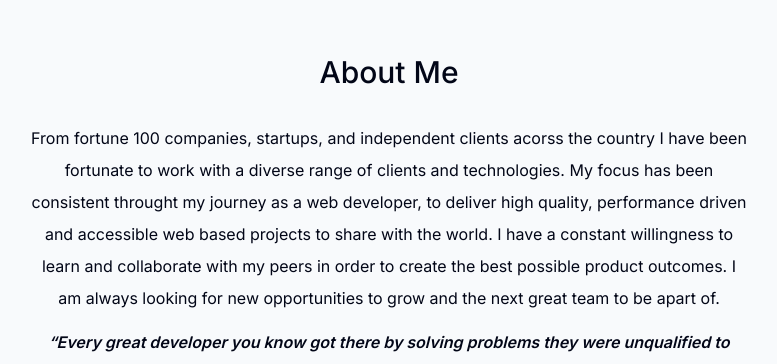
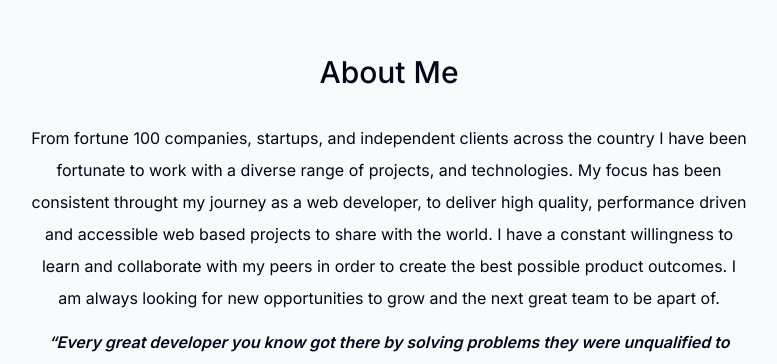
Before and after one commit to AustinPerez760/portfolio-website, a Next.js app: page / in a window 1280 px wide. Shown: the part 1020-1384 px from the top of the page, without its empty margins (251-1028 px from the left). Built offline with nearby package versions, Linux system fonts and the light colour scheme; no server answers.

Commit message:
fixed typo in about section

```diff
--- a/components/about.tsx
+++ b/components/about.tsx
@@ -17,8 +17,8 @@ export default function About() {
 			id='about'>
 			<SectionHeading>About me</SectionHeading>
 			<p className='mb-3 dark:text-white'>
-				From fortune 100 companies, startups, and independent clients acorss the
-				country I have been fortunate to work with a diverse range of clients
+				From fortune 100 companies, startups, and independent clients across the
+				country I have been fortunate to work with a diverse range of projects,
 				and technologies. My focus has been consistent throught my journey as a
 				web developer, to deliver high quality, performance driven and
 				accessible web based projects to share with the world. I have a constant
```
